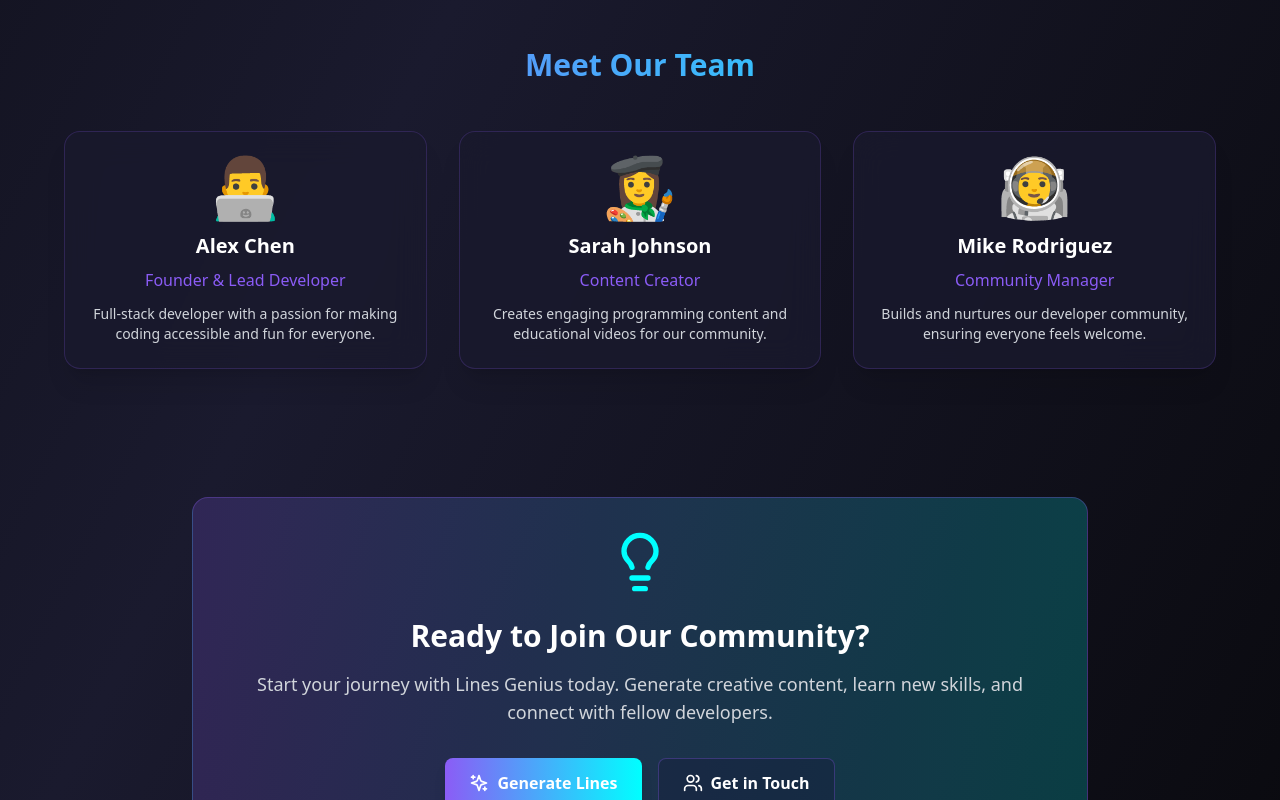
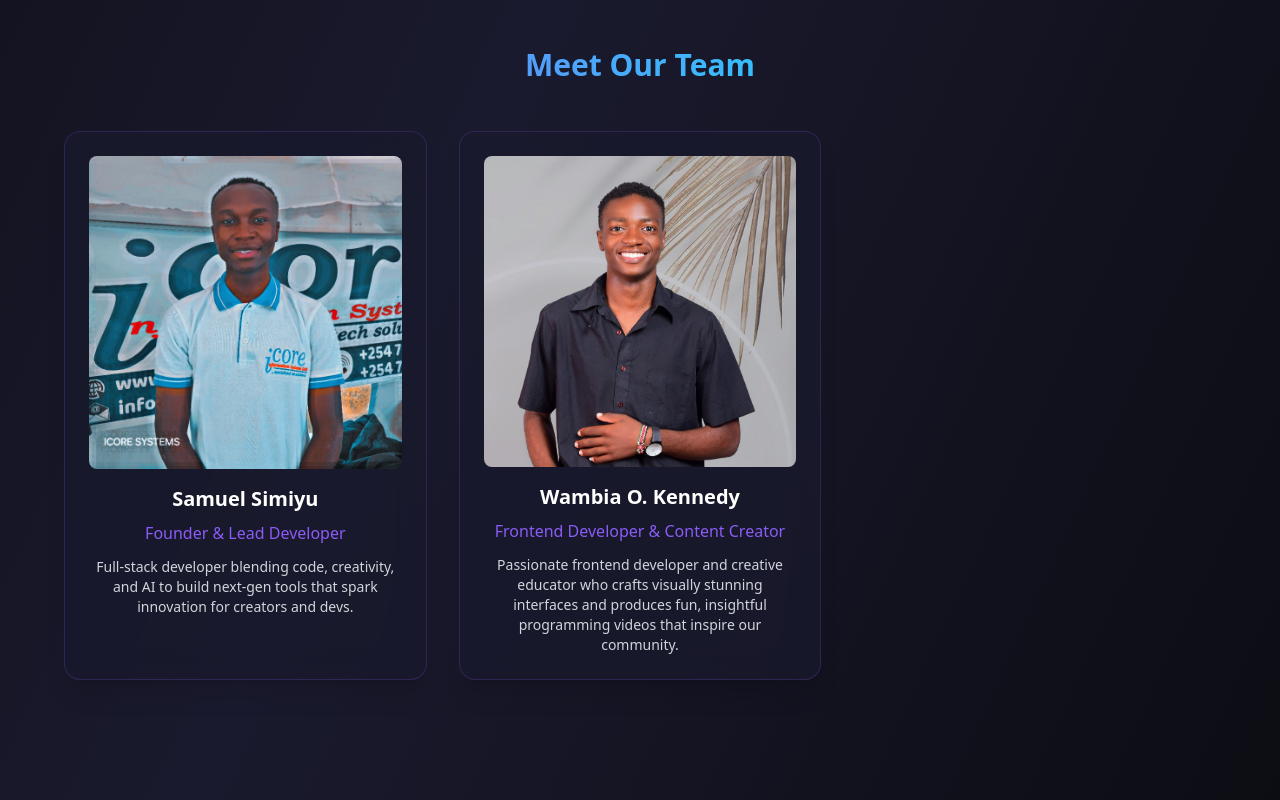
Before and after one commit to simiyu-samuel/lines-genius, a React (Vite) app: page /about in a window 1280 px wide. Shown: the part 1700-2500 px from the top of the page. Built offline with nearby package versions, Linux system fonts and the light colour scheme.

Commit message:
Modified team section and refined UI

```diff
--- a/src/pages/About.tsx
+++ b/src/pages/About.tsx
@@ -1,5 +1,7 @@
 import React from 'react';
 import { motion } from 'framer-motion';
+import nasri from '../assets/images/nasri.jpg';
+import wambia from '../assets/images/wambia.jpg';
 import {
   Code,
   Video,
@@ -50,22 +52,17 @@ export const About: React.FC = () => {
 
   const team = [
     {
-      name: 'Alex Chen',
+      name: 'Samuel Simiyu',
       role: 'Founder & Lead Developer',
-      bio: 'Full-stack developer with a passion for making coding accessible and fun for everyone.',
-      avatar: '👨‍💻'
+      bio: 'Full-stack developer blending code, creativity, and AI to build next-gen tools that spark innovation for creators and devs.',
+      avatar: nasri
+
     },
     {
-      name: 'Sarah Johnson',
-      role: 'Content Creator',
-      bio: 'Creates engaging programming content and educational videos for our community.',
-      avatar: '👩‍🎨'
-    },
-    {
-      name: 'Mike Rodriguez',
-      role: 'Community Manager',
-      bio: 'Builds and nurtures our developer community, ensuring everyone feels welcome.',
-      avatar: '👨‍🚀'
+      name: 'Wambia O. Kennedy',
+      role: 'Frontend Developer & Content Creator',
+      bio: 'Passionate frontend developer and creative educator who crafts visually stunning interfaces and produces fun, insightful programming videos that inspire our community.',
+      avatar: wambia
     }
   ];
 
@@ -206,7 +203,13 @@ export const About: React.FC = () => {
                   transition={{ duration: 0.6, delay: 0.8 + index * 0.1 }}
                   className="bg-white/80 dark:bg-dark-800/80 backdrop-blur-lg rounded-2xl p-6 border border-white/20 dark:border-neon-purple/20 shadow-xl text-center hover:shadow-2xl hover:shadow-neon-purple/10 transition-all duration-300"
                 >
-                  <div className="text-6xl mb-4">{member.avatar}</div>
+                  <div className="text-6xl mb-4">
+                    <img
+                      src={member.avatar}
+                      alt="Samuel developer avatar"
+                      className="w-full h-full object-contain rounded-lg"
+                    />
+                    </div>
                   <h3 className="text-xl font-bold text-gray-900 dark:text-white mb-2">
                     {member.name}
                   </h3>
```
Also changed, not shown: src/assets/images/wambia.jpg (added).
